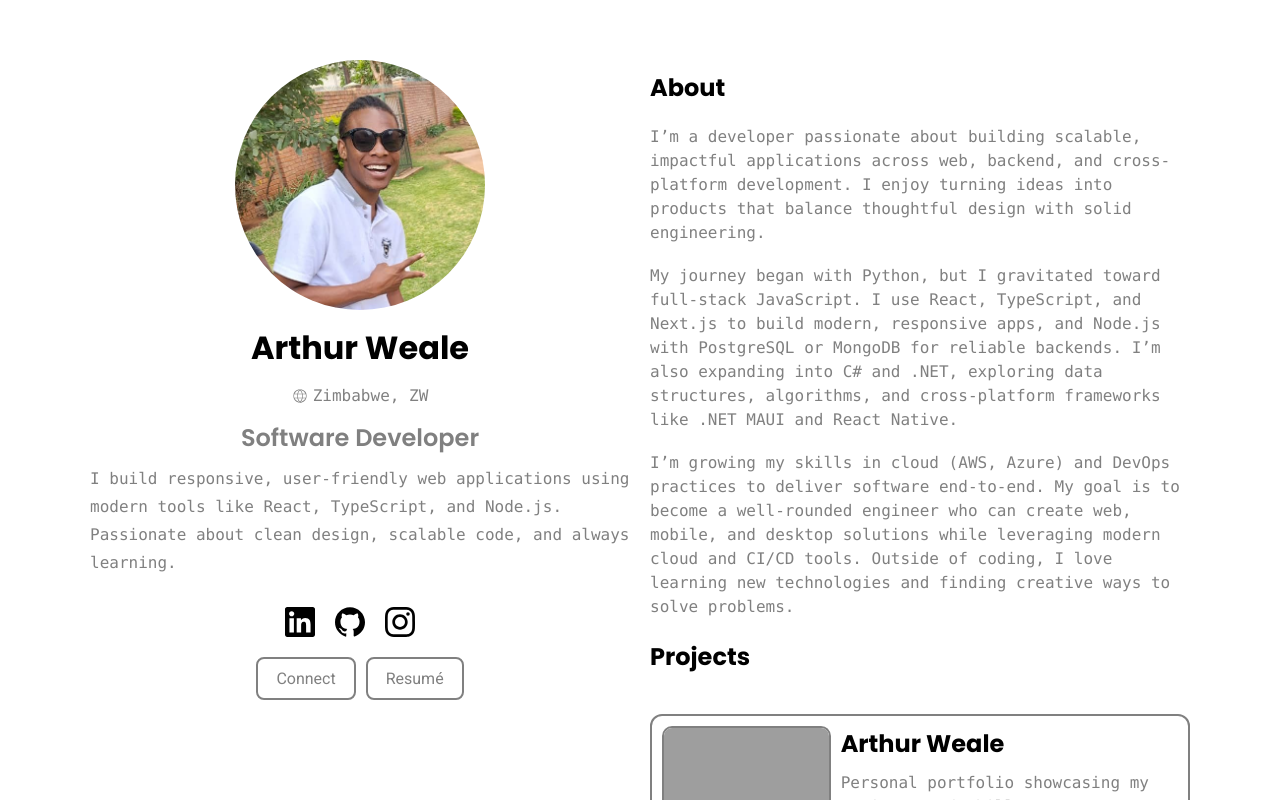
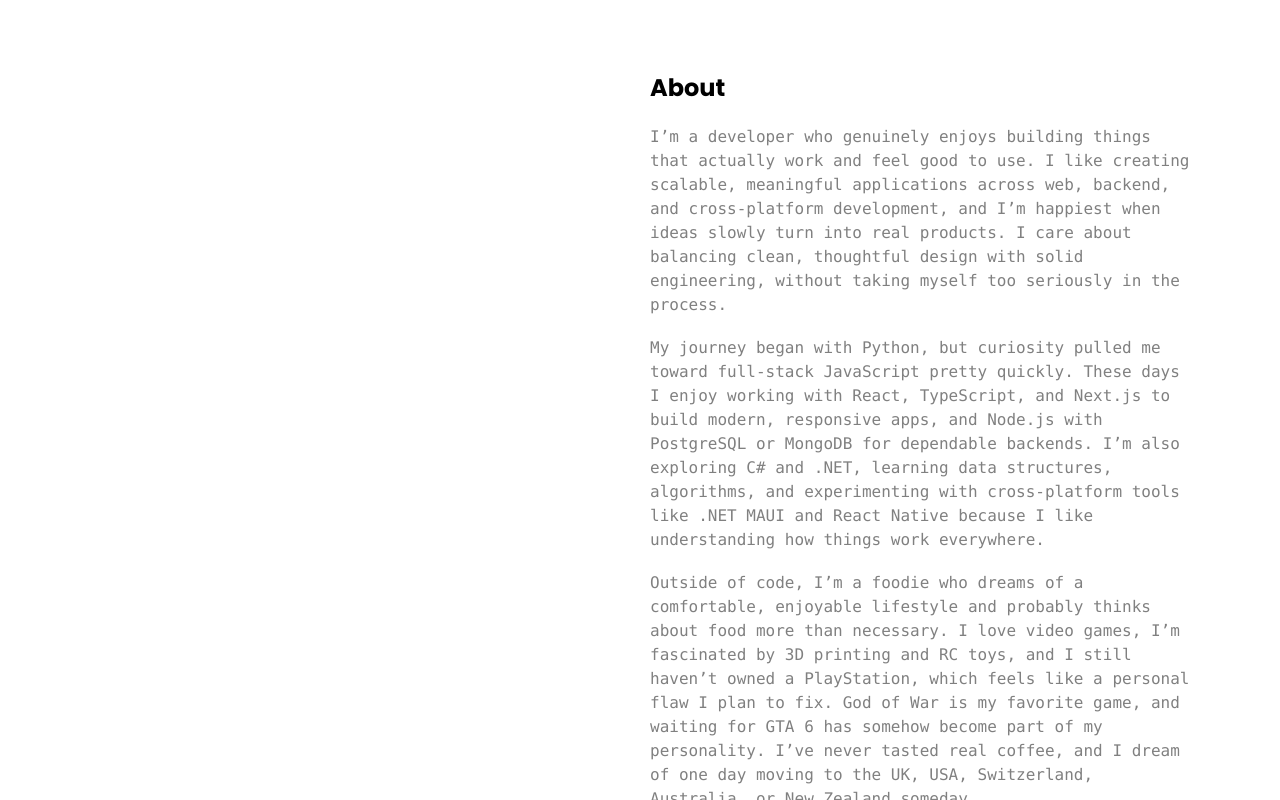
Before and after one commit to Arthur-Weale/portfolio, a React (Vite) app: page / in a window 1280 px wide. Shown: the part 620-1420 px from the top of the page. Built offline with nearby package versions, Linux system fonts and the light colour scheme; grey boxes are pictures that could not be loaded.

Commit message:
Personalized the about section

```diff
--- a/src/view/components/ui/About.jsx
+++ b/src/view/components/ui/About.jsx
@@ -2,39 +2,47 @@
 
 
 function About(){
-    return <>
+    return (
+      <>
         <section id="about">
           <div className="subheading-container">
             <h2 className="about-header">About</h2>
           </div>
           <div className="about-section">
             <p>
-              I’m a developer passionate about building scalable, impactful
-              applications across web, backend, and cross-platform development.
-              I enjoy turning ideas into products that balance thoughtful design
-              with solid engineering.
+              I’m a developer who genuinely enjoys building things that actually
+              work and feel good to use. I like creating scalable, meaningful
+              applications across web, backend, and cross-platform development,
+              and I’m happiest when ideas slowly turn into real products. I care
+              about balancing clean, thoughtful design with solid engineering,
+              without taking myself too seriously in the process.
             </p>
             <br />
             <p>
-              My journey began with Python, but I gravitated toward full-stack
-              JavaScript. I use React, TypeScript, and Next.js to build modern,
-              responsive apps, and Node.js with PostgreSQL or MongoDB for
-              reliable backends. I’m also expanding into C# and .NET, exploring
-              data structures, algorithms, and cross-platform frameworks like
-              .NET MAUI and React Native.
+              My journey began with Python, but curiosity pulled me toward
+              full-stack JavaScript pretty quickly. These days I enjoy working
+              with React, TypeScript, and Next.js to build modern, responsive
+              apps, and Node.js with PostgreSQL or MongoDB for dependable
+              backends. I’m also exploring C# and .NET, learning data
+              structures, algorithms, and experimenting with cross-platform
+              tools like .NET MAUI and React Native because I like understanding
+              how things work everywhere.
             </p>
             <br />
             <p>
-              I’m growing my skills in cloud (AWS, Azure) and DevOps practices
-              to deliver software end-to-end. My goal is to become a
-              well-rounded engineer who can create web, mobile, and desktop
-              solutions while leveraging modern cloud and CI/CD tools. Outside
-              of coding, I love learning new technologies and finding creative
-              ways to solve problems.
+              Outside of code, I’m a foodie who dreams of a comfortable,
+              enjoyable lifestyle and probably thinks about food more than
+              necessary. I love video games, I’m fascinated by 3D printing and
+              RC toys, and I still haven’t owned a PlayStation, which feels like
+              a personal flaw I plan to fix. God of War is my favorite game, and
+              waiting for GTA 6 has somehow become part of my personality. I’ve
+              never tasted real coffee, and I dream of one day moving to the UK, USA,
+              Switzerland, Australia, or New Zealand someday.
             </p>
           </div>
         </section>
       </>
+    );
 }
 
 export default About;
```
